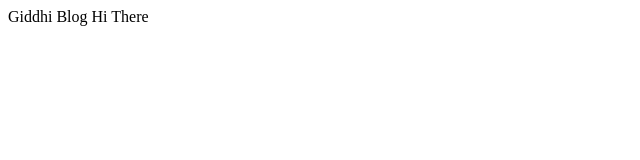
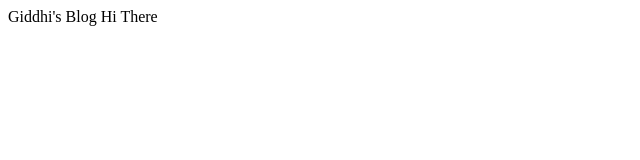
Before and after one commit to Giddhi/giddhi.github.io, a plain HTML site: page index.html in a window 1280 px wide. Shown: the full height of the page, 0-640 px from the left. Drawn offline with Linux system fonts and the light colour scheme.

Commit message:
added title

```diff
--- a/index.html
+++ b/index.html
@@ -1,7 +1,7 @@
 <html>
 <head>
+Giddhi's Blog
 </head>
-</title> Giddhi Blog </title>
 <body>
 Hi There
 </body>
```
